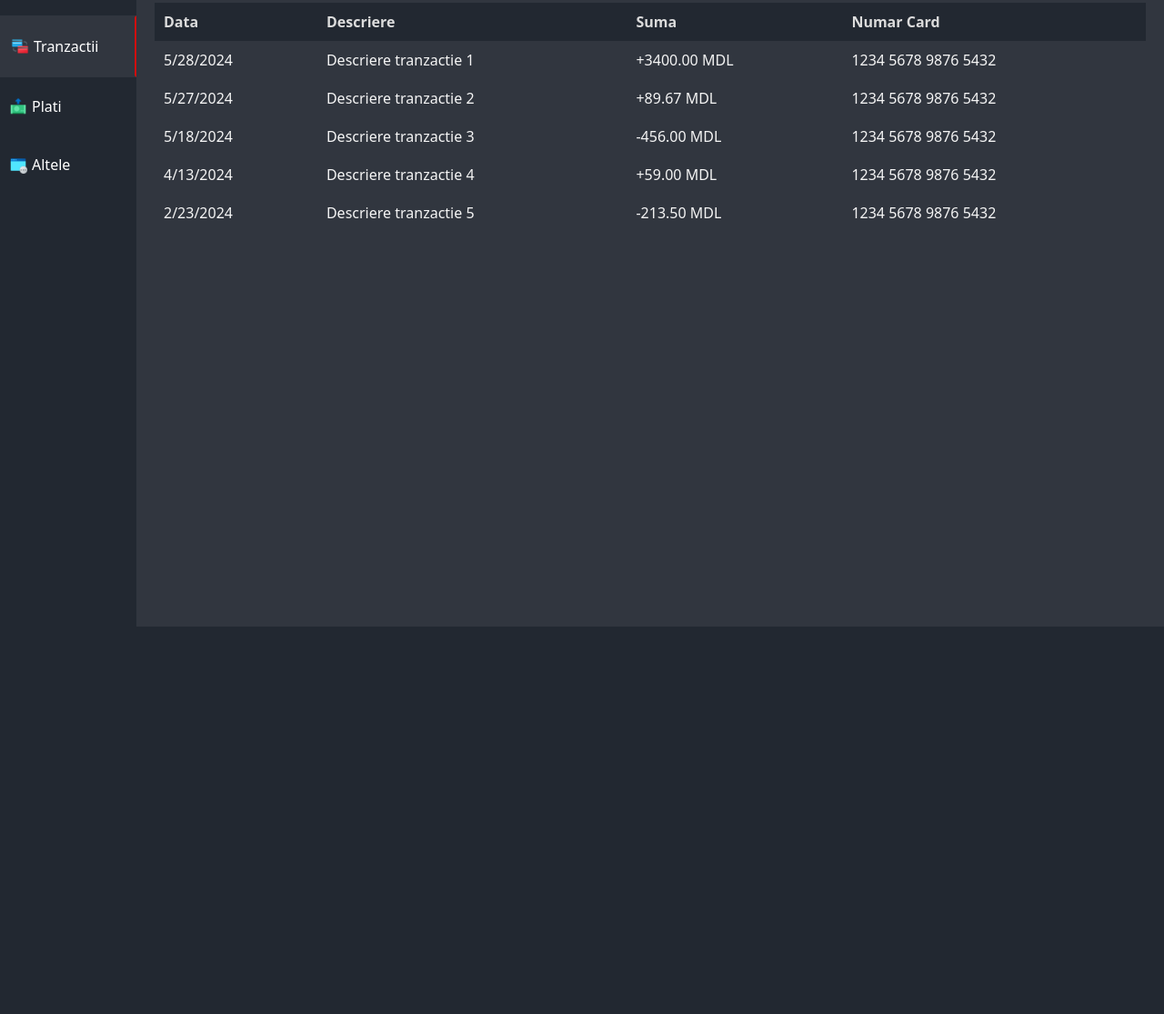
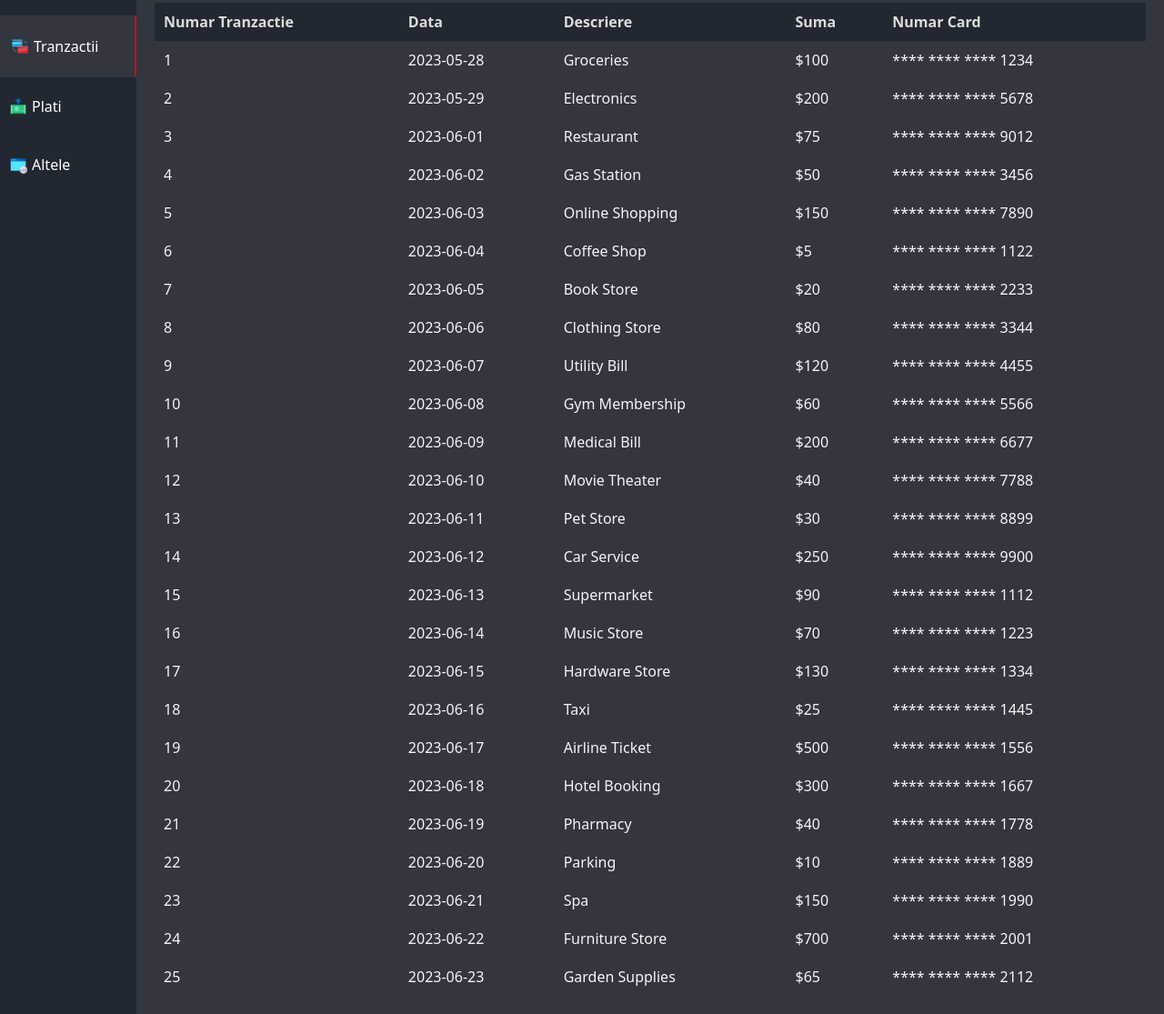
Before and after one commit to sandybncodes/CodeSculptorBank, a plain HTML site: page transactions.html in a window 1280 px wide. Shown: the part 211-1326 px from the top of the page at 91% size. Before the commit the page ends 900 px from the top, so only its background shows below. Drawn offline with Linux system fonts and the light colour scheme.

Commit message:
added transactions js functionality

```diff
--- /dev/null
+++ b/getTransactions.js
@@ -0,0 +1,40 @@
+// Fetch the JSON data and populate the table
+fetch('transactions.json')
+.then(response => response.json())
+.then(data => populateTable(data))
+.catch(error => console.error('Error fetching JSON data:', error));
+
+function populateTable(transactions) {
+const tableBody = document.getElementById('transactions-table').getElementsByTagName('tbody')[0];
+
+transactions.forEach(transaction => {
+    const row = tableBody.insertRow();
+    const transactionNumber = row.insertCell(0);
+    const dateCell = row.insertCell(1);
+    const descriptionCell = row.insertCell(2);
+    const amountCell = row.insertCell(3);
+    const cardNumber = row.insertCell(4);
+
+    transactionNumber.textContent = transaction.id;
+    dateCell.textContent = transaction.date;
+    amountCell.textContent = transaction.amount;
+    descriptionCell.textContent = transaction.description;
+    cardNumber.textContent = transaction.card_number;
+
+    // Add event listener to the row
+    row.addEventListener('click', function() {
+        const transactionDetails = JSON.stringify(transaction);
+        const newWindow = window.open('transaction-details.html');
+        newWindow.onload = function() {
+            newWindow.document.body.innerHTML = `
+                <h1>Transaction Details</h1>
+                <p><strong>ID:</strong> ${transaction.id}</p>
+                <p><strong>Date:</strong> ${transaction.date}</p>
+                <p><strong>Amount:</strong> ${transaction.amount}</p>
+                <p><strong>Description:</strong> ${transaction.description}</p>
+                <p><strong>Card number:</strong> ${transaction.card_number}</p>
+            `;
+        };
+    });
+});
+}
--- a/index.css
+++ b/index.css
@@ -9,7 +9,7 @@ body {
     margin: 0;
     display: flex;
     flex-direction: row; /* Ensure the body is a row flex container */
-    height: 100vh; /* Ensure the body takes full viewport height */
+    /*height: 100vh;*/ /* Ensure the body takes full viewport height */
 }
 
 /*=== main section ===*/
--- a/transactions.html
+++ b/transactions.html
@@ -6,6 +6,9 @@
         <link rel="stylesheet" href="vertical-nav.css">
         <link rel="stylesheet" href="horizontal-nav.css">
         <link rel="stylesheet" href="transactions.css">
+        <link rel="icon" type="image/x-icon" href="/elements/png/code_eagle_no_text-removebg-preview.png">
+
+        <script src="getTransactions.js"></script>
     </head>
     <bod>
         <nav id="horizontal-nav">
@@ -98,13 +101,19 @@
 
                 <section id="transactions-section">
                     <table id="transactions-table">
+                        <thead>
                             <tr id="header-row">
+                                <th>Numar Tranzactie</th>
                                 <th>Data</th>
                                 <th>Descriere</th>
                                 <th>Suma</th>
                                 <th>Numar Card</th>
                             </tr>
-                        <tr>
+                        </thead>
+                        <tbody>
+                            <!-- Rows will be populated here by JavaScript -->
+                        </tbody>
+                        <!--<tr>
                             <td>5/28/2024</td>
                             <td>Descriere tranzactie 1</td>
                             <td>+3400.00 MDL</td>
@@ -133,7 +142,7 @@
                             <td>Descriere tranzactie 5</td>
                             <td>-213.50 MDL</td>
                             <td>1234 5678 9876 5432</td>
-                        </tr>
+                        </tr>-->
                     </table>
                 </section>
             </section>
--- /dev/null
+++ b/transactions.json
@@ -0,0 +1,177 @@
+[
+    {
+        "id": 1,
+        "date": "2023-05-28",
+        "description": "Groceries",
+        "amount": "$100",
+        "card_number": "**** **** **** 1234"
+    },
+    {
+        "id": 2,
+        "date": "2023-05-29",
+        "description": "Electronics",
+        "amount": "$200",
+        "card_number": "**** **** **** 5678"
+    },
+    {
+        "id": 3,
+        "date": "2023-06-01",
+        "description": "Restaurant",
+        "amount": "$75",
+        "card_number": "**** **** **** 9012"
+    },
+    {
+        "id": 4,
+        "date": "2023-06-02",
+        "description": "Gas Station",
+        "amount": "$50",
+        "card_number": "**** **** **** 3456"
+    },
+    {
+        "id": 5,
+        "date": "2023-06-03",
+        "description": "Online Shopping",
+        "amount": "$150",
+        "card_number": "**** **** **** 7890"
+    },
+    {
+        "id": 6,
+        "date": "2023-06-04",
+        "description": "Coffee Shop",
+        "amount": "$5",
+        "card_number": "**** **** **** 1122"
+    },
+    {
+        "id": 7,
+        "date": "2023-06-05",
+        "description": "Book Store",
+        "amount": "$20",
+        "card_number": "**** **** **** 2233"
+    },
+    {
+        "id": 8,
+        "date": "2023-06-06",
+        "description": "Clothing Store",
+        "amount": "$80",
+        "card_number": "**** **** **** 3344"
+    },
+    {
+        "id": 9,
+        "date": "2023-06-07",
+        "description": "Utility Bill",
+        "amount": "$120",
+        "card_number": "**** **** **** 4455"
+    },
+    {
+        "id": 10,
+        "date": "2023-06-08",
+        "description": "Gym Membership",
+        "amount": "$60",
+        "card_number": "**** **** **** 5566"
+    },
+    {
+        "id": 11,
+        "date": "2023-06-09",
+        "description": "Medical Bill",
+        "amount": "$200",
+        "card_number": "**** **** **** 6677"
+    },
+    {
+        "id": 12,
+        "date": "2023-06-10",
+        "description": "Movie Theater",
+        "amount": "$40",
+        "card_number": "**** **** **** 7788"
+    },
+    {
+        "id": 13,
+        "date": "2023-06-11",
+        "description": "Pet Store",
+        "amount": "$30",
+        "card_number": "**** **** **** 8899"
+    },
+    {
+        "id": 14,
+        "date": "2023-06-12",
+        "description": "Car Service",
+        "amount": "$250",
+        "card_number": "**** **** **** 9900"
+    },
+    {
+        "id": 15,
+        "date": "2023-06-13",
+        "description": "Supermarket",
+        "amount": "$90",
+        "card_number": "**** **** **** 1112"
+    },
+    {
+        "id": 16,
+        "date": "2023-06-14",
+        "description": "Music Store",
+        "amount": "$70",
+        "card_number": "**** **** **** 1223"
+    },
+    {
+        "id": 17,
+        "date": "2023-06-15",
+        "description": "Hardware Store",
+        "amount": "$130",
+        "card_number": "**** **** **** 1334"
+    },
+    {
+        "id": 18,
+        "date": "2023-06-16",
+        "description": "Taxi",
+        "amount": "$25",
+        "card_number": "**** **** **** 1445"
+    },
+    {
+        "id": 19,
+        "date": "2023-06-17",
+        "description": "Airline Ticket",
+        "amount": "$500",
+        "card_number": "**** **** **** 1556"
+    },
+    {
+        "id": 20,
+        "date": "2023-06-18",
+        "description": "Hotel Booking",
+        "amount": "$300",
+        "card_number": "**** **** **** 1667"
+    },
+    {
+        "id": 21,
+        "date": "2023-06-19",
+        "description": "Pharmacy",
+        "amount": "$40",
+        "card_number": "**** **** **** 1778"
+    },
+    {
+        "id": 22,
+        "date": "2023-06-20",
+        "description": "Parking",
+        "amount": "$10",
+        "card_number": "**** **** **** 1889"
+    },
+    {
+        "id": 23,
+        "date": "2023-06-21",
+        "description": "Spa",
+        "amount": "$150",
+        "card_number": "**** **** **** 1990"
+    },
+    {
+        "id": 24,
+        "date": "2023-06-22",
+        "description": "Furniture Store",
+        "amount": "$700",
+        "card_number": "**** **** **** 2001"
+    },
+    {
+        "id": 25,
+        "date": "2023-06-23",
+        "description": "Garden Supplies",
+        "amount": "$65",
+        "card_number": "**** **** **** 2112"
+    }
+]
```
Also changed, not shown: index.html (+13 -0 lines), tests/test.html (+74 -8 lines), tests/transactions.json (added, +37 -0 lines). Lines whose indentation alone changed are shown as unchanged.
